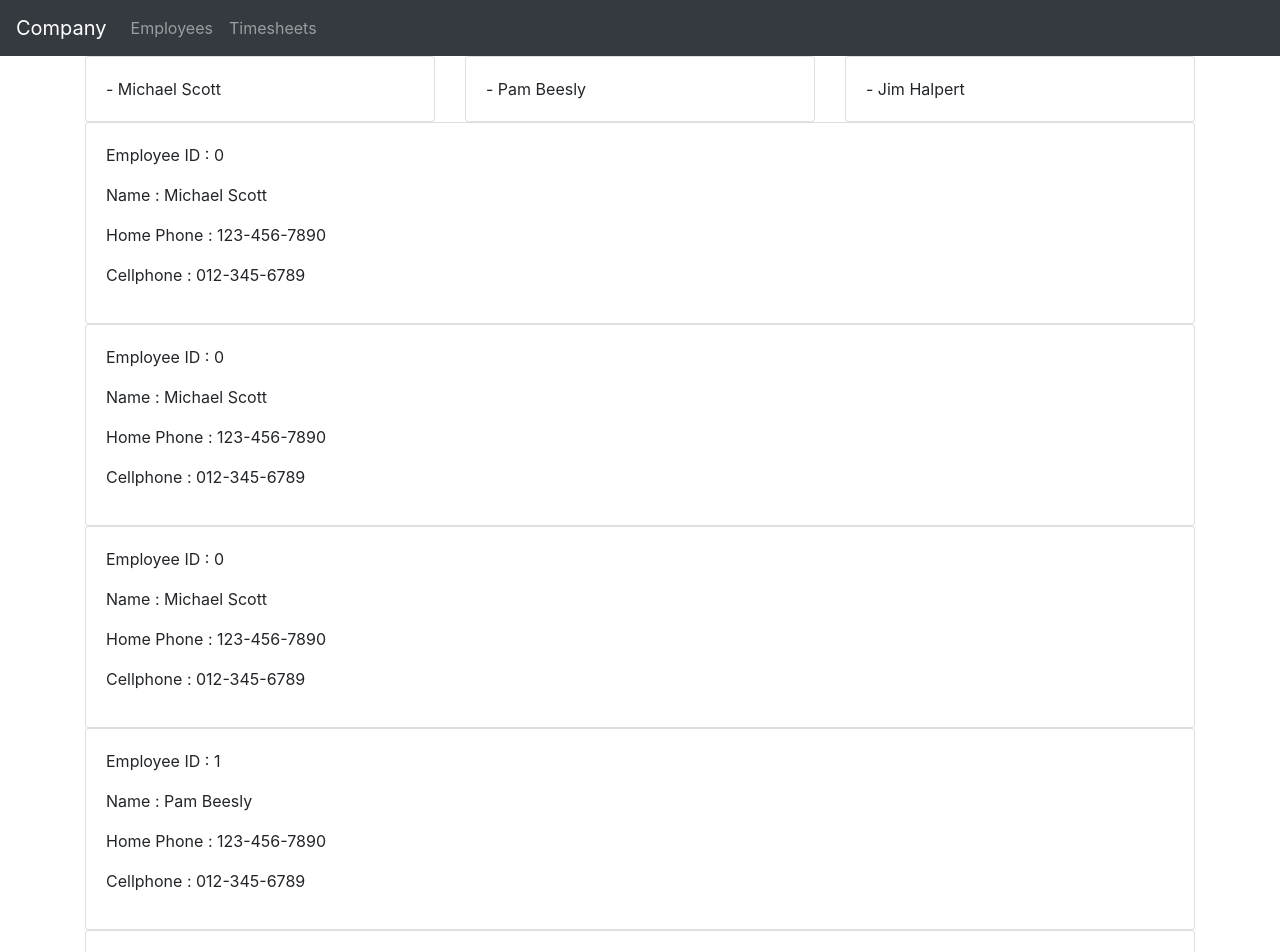
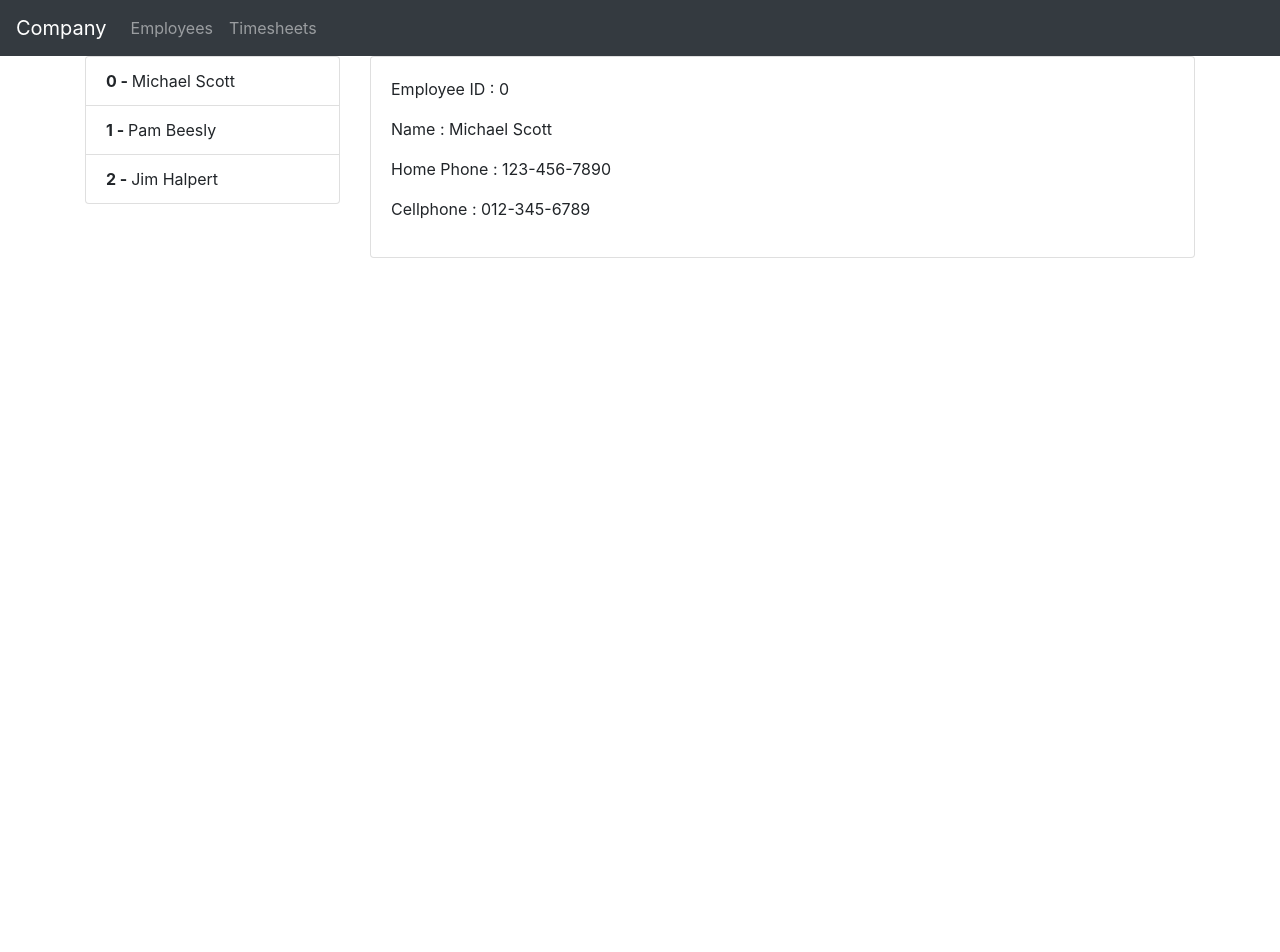
Before and after one commit to ChagnonSebastien/timesheets, a React (Create React App) app: page / in a window 1280 px wide. Shown: the top 952 px of the page. After the commit the page ends 800 px from the top, so only its background shows below. Built offline with nearby package versions, Linux system fonts and the light colour scheme.

Commit message:
Updated the layout to put the employees as a list instead of individual cards

```diff
--- a/src/App.js
+++ b/src/App.js
@@ -2,7 +2,7 @@ import React, { useState, Fragment } from 'react';
 import Employee from './Employee';
 import EmployeeInfo from './EmployeeInfo';
 
-import {Row, Col, Navbar, Container, Nav} from 'react-bootstrap';
+import {Row, Col, Navbar, Container, Nav, ListGroup} from 'react-bootstrap';
 
 const App = ({title}) => {
 
@@ -26,37 +26,19 @@ const App = ({title}) => {
       </Navbar>
       <Container>
         <Row>
-          {
-            employees.map(employee => (
-              <Col>
-                <Employee id={employee.employeeID} firstName={employee.firstName} lastName={employee.lastName}/>
-              </Col>
-            ))
-          }
-        </Row>
-        <Row>
+          <Col xs={12} sm={12} md={5} lg={4} xl={3}>
+            <ListGroup as="ul">
+              {
+                employees.map(employee => (
+                  <ListGroup.Item as="li">
+                    <Employee employeeID={employee.employeeID} firstName={employee.firstName} lastName={employee.lastName}/>
+                  </ListGroup.Item>
+                ))
+              }
+            </ListGroup>
+          </Col>
           <Col>
             <EmployeeInfo {...employees[0]}/>
-          </Col>
-        </Row>
-        <Row>
-          <Col>
-            <EmployeeInfo {...employees[0]}/>
-          </Col>
-        </Row>
-        <Row>
-          <Col>
-            <EmployeeInfo {...employees[0]}/>
-          </Col>
-        </Row>
-        <Row>
-          <Col>
-            <EmployeeInfo {...employees[1]}/>
-          </Col>
-        </Row>
-        <Row>
-          <Col>
-            <EmployeeInfo {...employees[2]}/>
           </Col>
         </Row>
       </Container>
--- a/src/Employee.js
+++ b/src/Employee.js
@@ -1,13 +1,15 @@
 import React from 'react';
 import PropTypes from 'prop-types';
-import {Card} from 'react-bootstrap';
 
 const Employee = (props) => (
-  <Card>
-      <Card.Body>
-        {props.employeeID} - {props.firstName} {props.lastName}
-      </Card.Body>
-  </Card>
+  <div style={{display: 'flex'}}>
+    <div style={{float: 'left', fontWeight: 'bold', textAlign: 'center', verticalAlign: 'middle'}}>
+        {props.employeeID}&nbsp;-&nbsp;
+    </div>
+    <div>
+      {props.firstName} {props.lastName}
+    </div>
+  </div>
 );
 
 Employee.propTypes = {
```
